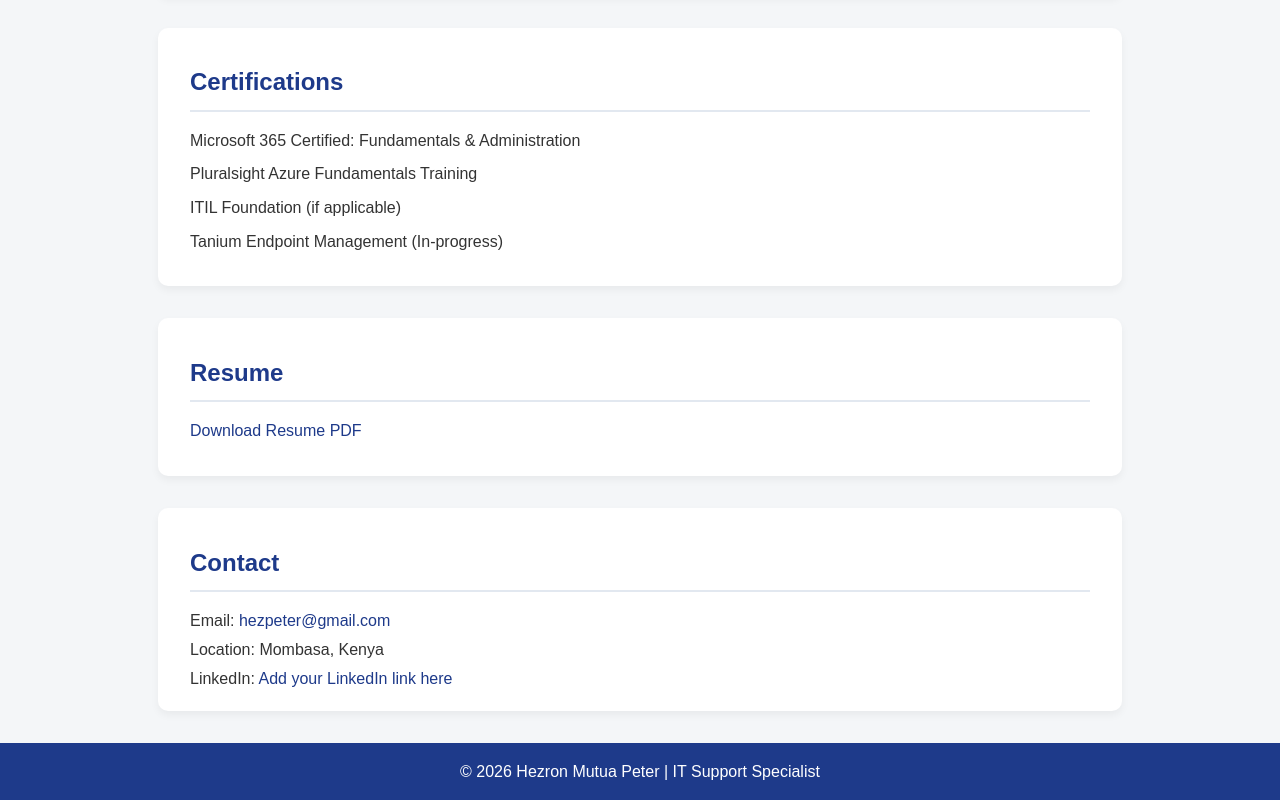
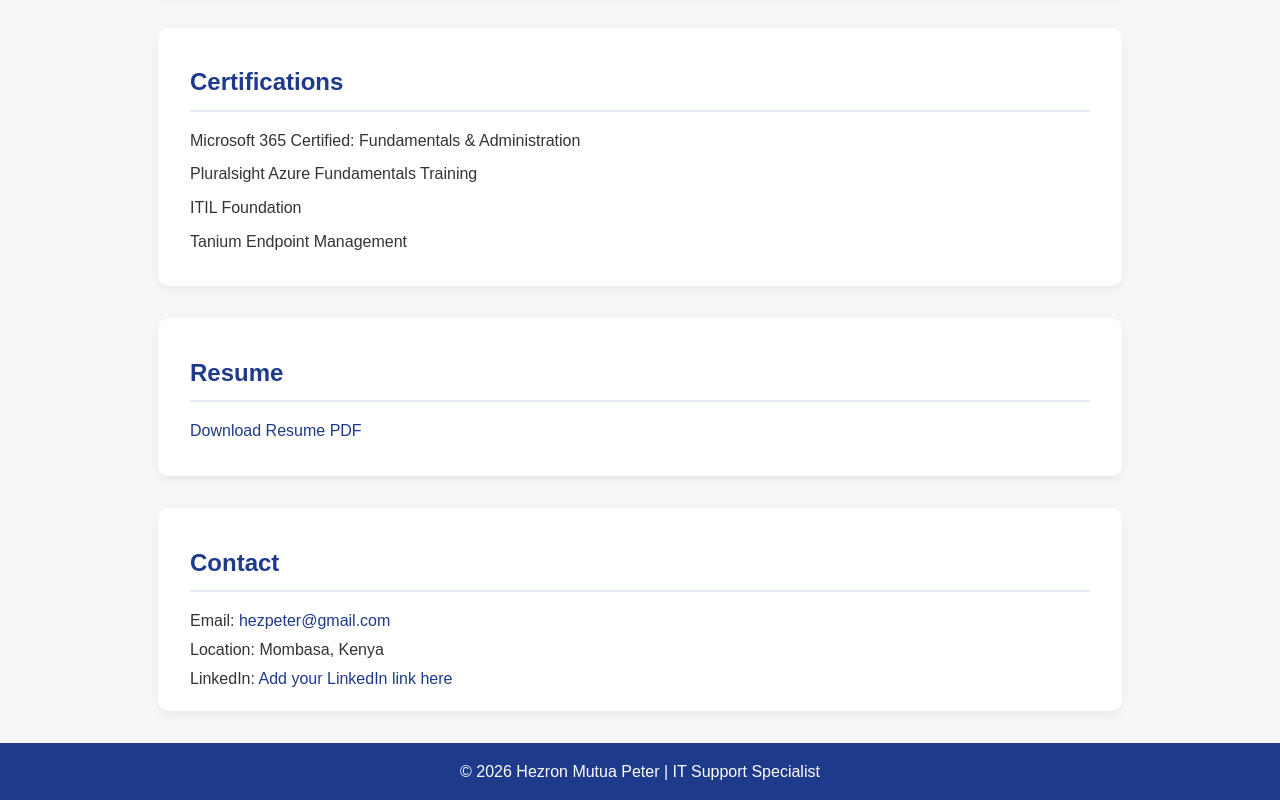
Before and after one commit to hezron2010/Hez-portfolio, a plain HTML site: page index.html in a window 1280 px wide. Shown: the part 1904-2704 px from the top of the page. Drawn offline with Linux system fonts and the light colour scheme.

Commit message:
Update index.html

```diff
--- a/index.html
+++ b/index.html
@@ -149,14 +149,14 @@
   <ul>
     <li>Microsoft 365 Certified: Fundamentals & Administration</li>
     <li>Pluralsight Azure Fundamentals Training</li>
-    <li>ITIL Foundation (if applicable)</li>
-    <li>Tanium Endpoint Management (In-progress)</li>
+    <li>ITIL Foundation </li>
+    <li>Tanium Endpoint Management </li>
   </ul>
 </section>
 
 <section>
   <h2>Resume</h2>
-  <p><a href="Hezron_Mutua_Peter_Resume.pdf" target="_blank">Download Resume PDF</a></p>
+  <p><a href="Hezron Mutua Peter-Resume_IT Support Specialist.pdf" target="_blank">Download Resume PDF</a></p>
 </section>
 
 <section>
```
